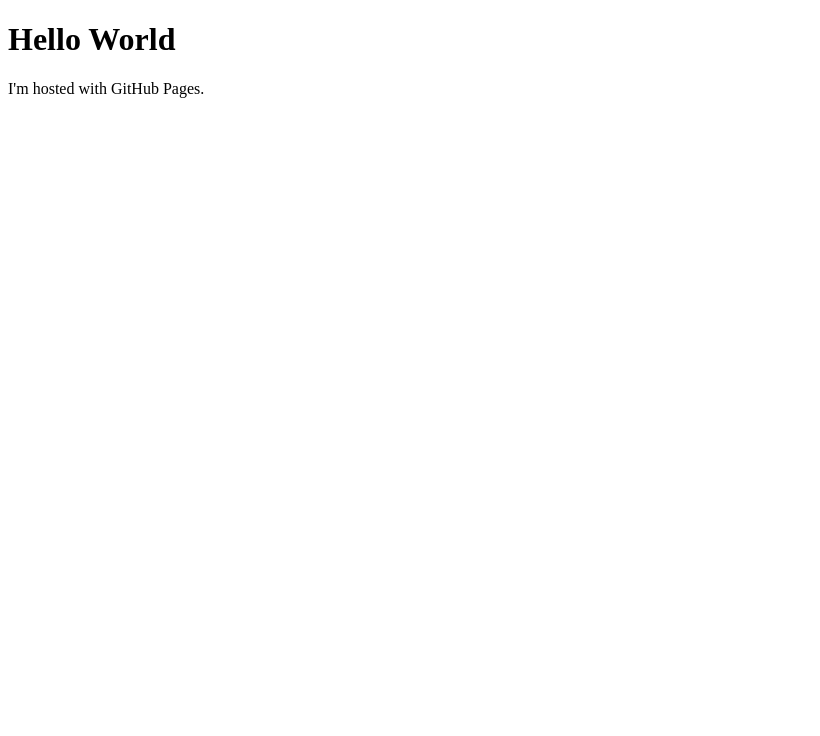
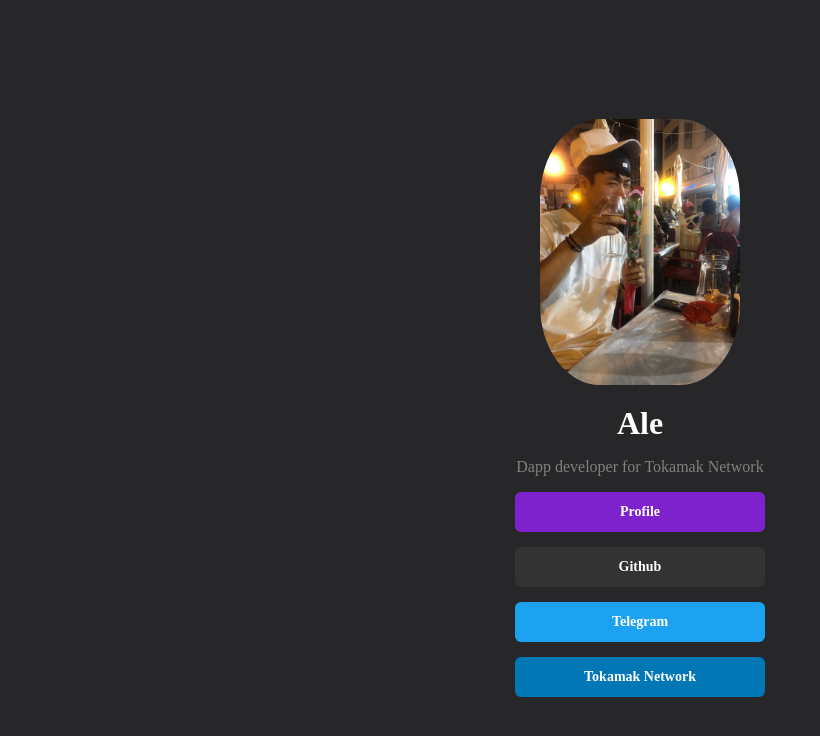
Before and after one commit to SonYoungsung/SonYoungsung.github.io, a plain HTML site: page index.html in a window 1280 px wide. Shown: the whole page, without its empty margins (0-820 px from the left). Drawn offline with Linux system fonts and the light colour scheme.

Commit message:
Initial commit

```diff
--- a/index.html
+++ b/index.html
@@ -2,8 +2,66 @@
 <html>
 
 <body>
-    <h1>Hello World</h1>
-    <p>I'm hosted with GitHub Pages.</p>
+    <div class="container">
+        <img id="profile-image" src="./profile.jpeg" />
+        <h1>Ale</h1>
+        <p class="subtitle">Dapp developer for Tokamak Network</p>
+        <div class="wrap-buttons">
+            <div class="custom-button">Profile</div>
+            <div class="custom-button" style="background-color: #333333">Github</div>
+            <div class="custom-button" style="background-color: #1DA1F1">Telegram</div>
+            <div class="custom-button" style="background-color: #0177B5">Tokamak Network</div>
+        </div>
+    </div>
 </body>
 
+<style>
+    body {
+        background-color: #27272A;
+        color: #ffffff
+    }
+
+    .container {
+        display: flex;
+        flex-direction: column;
+        align-items: center;
+        justify-content: center;
+        height: 100vh;
+    }
+
+    #profile-image {
+        width: 200px;
+        border-radius: 30%;
+    }
+
+    h1 {
+        margin: 0;
+        margin-top: 20px;
+    }
+
+    .subtitle {
+        color: gray
+    }
+
+    .wrap-buttons {
+        display: flex;
+        flex-direction: column;
+        align-items: center;
+        justify-content: center;
+        row-gap: 15px;
+    }
+
+    .custom-button {
+        display: flex;
+        align-items: center;
+        justify-content: center;
+        font-weight: bold;
+        font-size: 14px;
+        width: 250px;
+        height: 40px;
+        background-color: #7e22cd;
+        border-radius: 6px;
+    }
+</style>
+
 </html>
```
Also changed, not shown: profile.jpeg (added).
